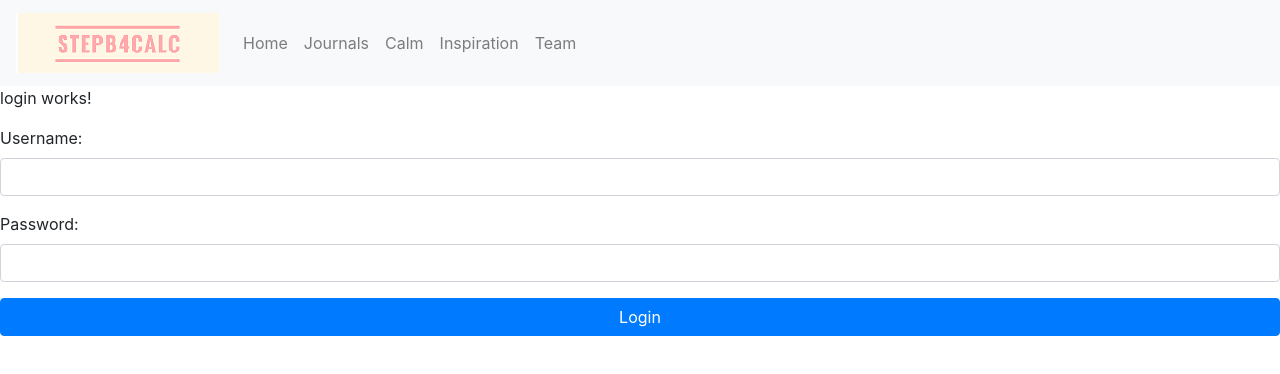
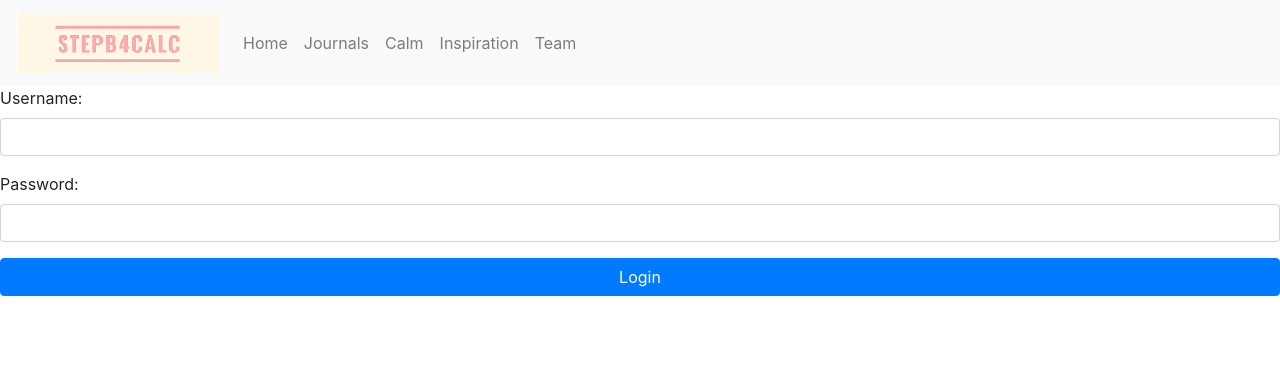
Before and after one commit to achuthanmukundan00/deltaHacks2020-StepBeforeCalc, an Angular app in the folder deltaMH/: page /login in a window 1280 px wide. Shown: the top 374 px of the page. Built offline with nearby package versions, Linux system fonts and the light colour scheme.

Commit message:
Minor edits

```diff
--- a/deltaMH/src/app/pages/login/login.component.html
+++ b/deltaMH/src/app/pages/login/login.component.html
@@ -1,5 +1,3 @@
-<p>login works!</p>
-
 <div class="form-group">
     <label for="usr">Username:</label>
     <input type="text" class="form-control" id="usr">
```
